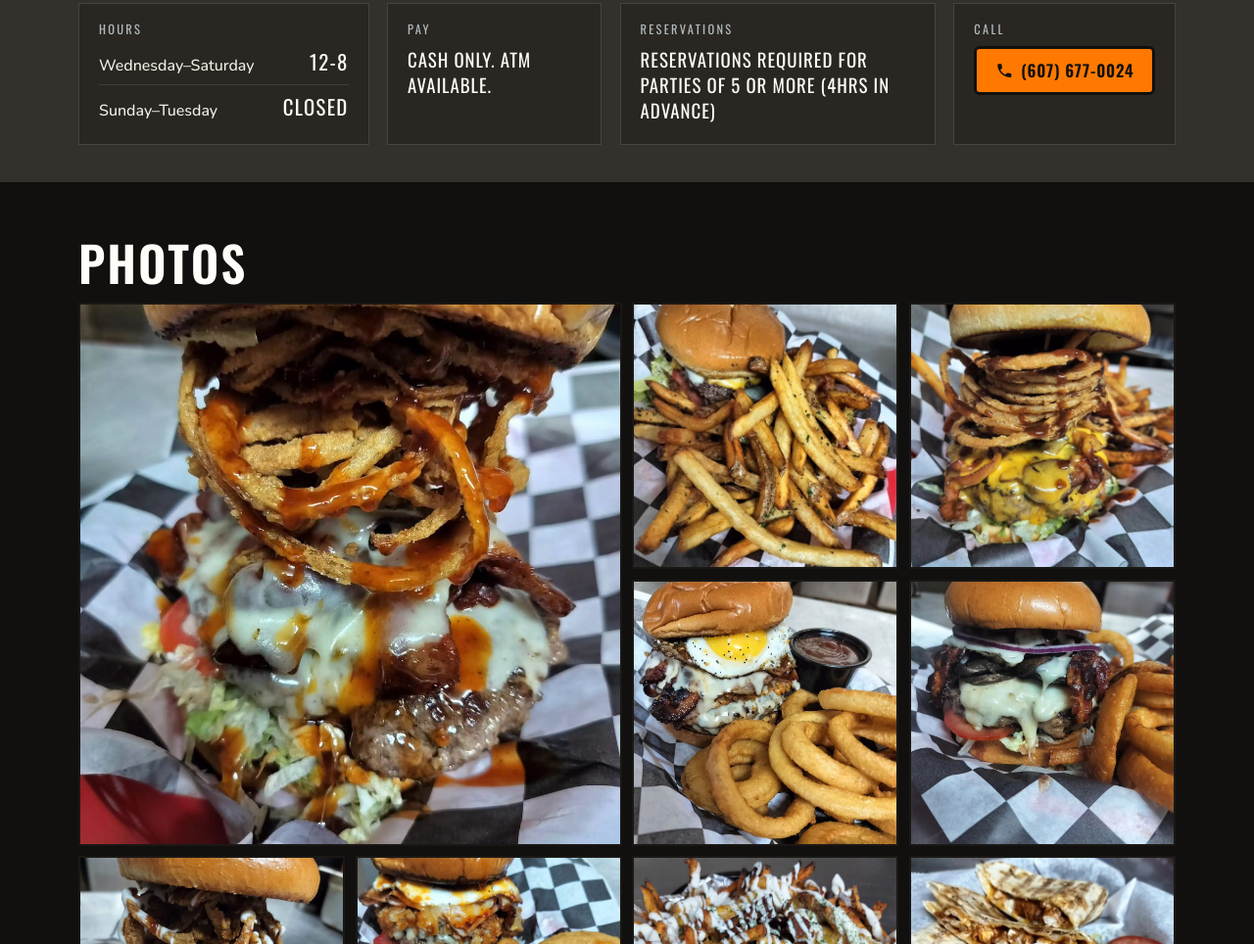
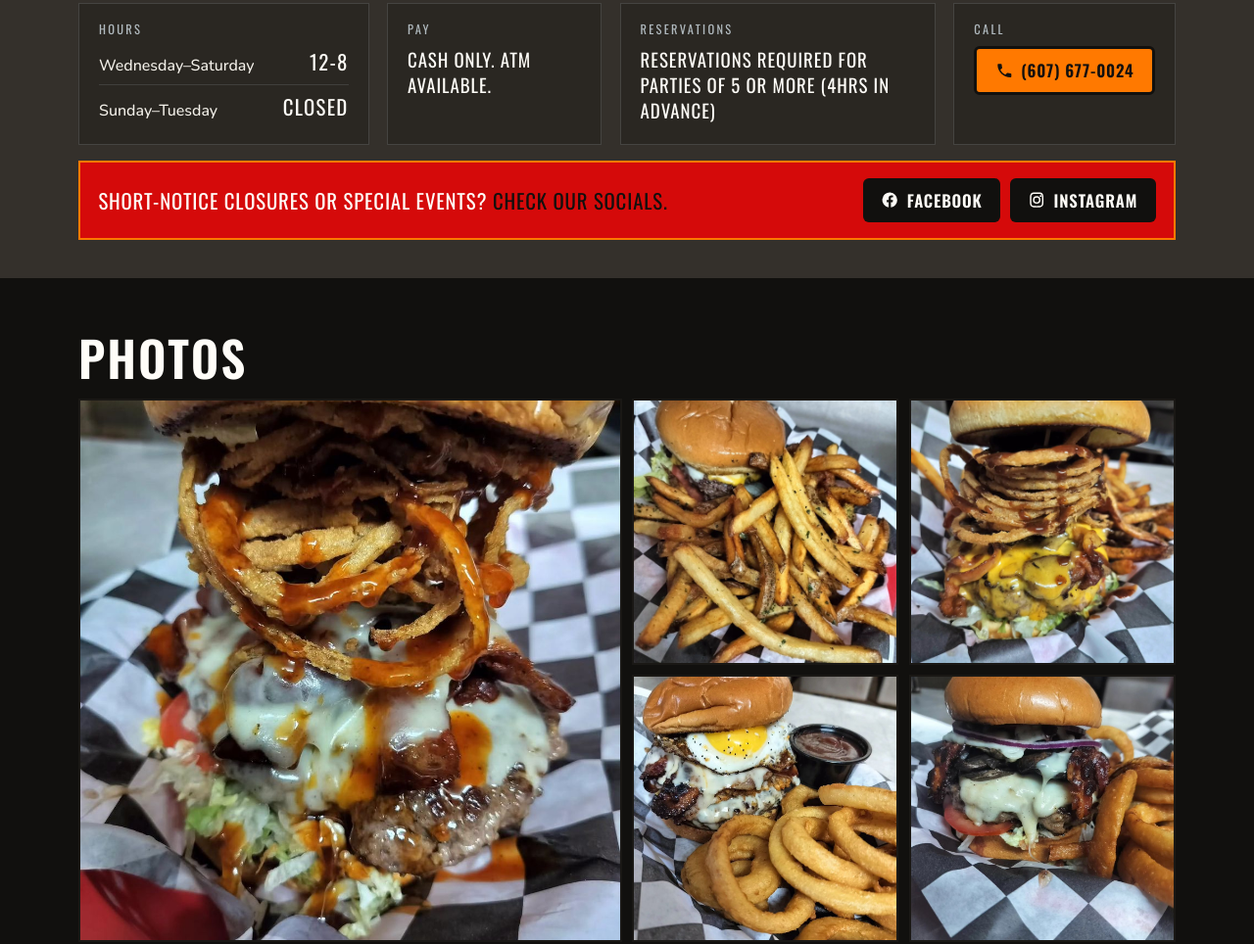
Before and after one commit to sreslol/resprod-previews, a plain HTML site: page fat-patties/index.html in a window 1280 px wide. Shown: the part 803-1767 px from the top of the page at 98% size. Drawn offline with Linux system fonts and the light colour scheme.

Commit message:
Update Fat Patties preview: socials callout

```diff
--- a/fat-patties/index.html
+++ b/fat-patties/index.html
@@ -103,6 +103,15 @@
             (607) 677-0024
           </a>
         </article>
+      </div>
+      <div class="wrap">
+        <div class="social-alert">
+          <p class="social-alert-text">Short-notice closures or special events? <span>Check our socials.</span></p>
+          <div class="social-alert-links">
+            <a class="btn btn-social" href="https://www.facebook.com/fatpatties607" target="_blank" rel="noopener noreferrer"><svg class="icon" viewBox="0 0 24 24" aria-hidden="true" focusable="false"><path fill="currentColor" d="M22 12a10 10 0 1 0-11.56 9.88v-6.99H7.9V12h2.54V9.8c0-2.5 1.49-3.89 3.78-3.89 1.09 0 2.24.2 2.24.2v2.46h-1.26c-1.24 0-1.63.77-1.63 1.56V12h2.78l-.44 2.89h-2.34v6.99A10 10 0 0 0 22 12z"/></svg> Facebook</a>
+            <a class="btn btn-social" href="https://www.instagram.com/fatpatties607" target="_blank" rel="noopener noreferrer"><svg class="icon" viewBox="0 0 24 24" aria-hidden="true" focusable="false"><path fill="currentColor" d="M12 7a5 5 0 1 0 0 10 5 5 0 0 0 0-10zm0 8.2a3.2 3.2 0 1 1 0-6.4 3.2 3.2 0 0 1 0 6.4zM17.3 5.5a1.2 1.2 0 1 0 0 2.4 1.2 1.2 0 0 0 0-2.4zM12 2c-2.7 0-3.1 0-4.1.1-2.7.1-4.6 2-4.8 4.8C3 7.9 3 8.3 3 11v2c0 2.7 0 3.1.1 4.1.1 2.7 2 4.6 4.8 4.8 1 .1 1.4.1 4.1.1s3.1 0 4.1-.1c2.7-.1 4.6-2 4.8-4.8.1-1 .1-1.4.1-4.1v-2c0-2.7 0-3.1-.1-4.1-.1-2.7-2-4.6-4.8-4.8C15.1 2 14.7 2 12 2zm0 1.8c2.7 0 3 0 4 .1 1.8.1 2.9 1.2 3 3 .1 1 .1 1.3.1 4.1v2c0 2.7 0 3-.1 4-.1 1.8-1.2 2.9-3 3-1 .1-1.3.1-4 .1s-3 0-4-.1c-1.8-.1-2.9-1.2-3-3-.1-1-.1-1.3-.1-4v-2c0-2.8 0-3.1.1-4.1.1-1.8 1.2-2.9 3-3 1-.1 1.3-.1 4-.1z"/></svg> Instagram</a>
+          </div>
+        </div>
       </div>
     </section>
 
--- a/fat-patties/styles.css
+++ b/fat-patties/styles.css
@@ -459,6 +459,38 @@ html:not(.js) .brand img {
 }
 
 .info-call .btn { width: 100%; }
+
+/* ----- Socials alert (under hours) ----- */
+.social-alert {
+  margin-top: 1rem;
+  background: var(--red);
+  border: 2px solid var(--orange);
+  padding: 1rem 1.15rem;
+  display: flex;
+  flex-direction: column;
+  gap: 0.85rem;
+  align-items: flex-start;
+}
+.social-alert-text {
+  font-family: var(--font-display);
+  font-weight: 400;
+  font-size: clamp(1.05rem, 2.6vw, 1.3rem);
+  letter-spacing: 0.04em;
+  text-transform: uppercase;
+  line-height: 1.3;
+  color: var(--white);
+}
+.social-alert-text span { color: var(--black); }
+.social-alert-links { display: flex; flex-wrap: wrap; gap: 0.6rem; }
+.btn-social {
+  background: var(--black);
+  color: var(--white);
+  border: 0;
+}
+.btn-social:hover, .btn-social:focus-visible { background: var(--pewter); color: var(--white); }
+@media (min-width: 48rem) {
+  .social-alert { flex-direction: row; align-items: center; justify-content: space-between; }
+}
 
 /* ----- Shared sections ----- */
 
```
